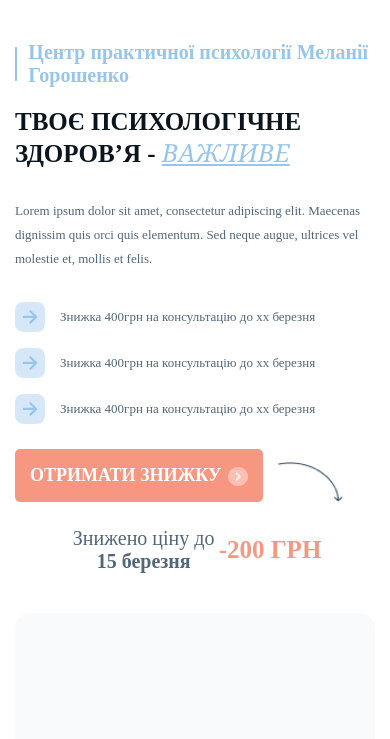
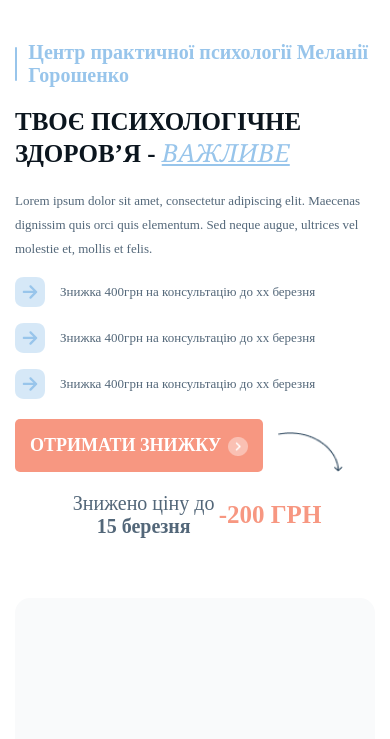
Before and after one commit to DivineBang/Goroshenko, a plain HTML site: page index.html in a window 390 px wide. Shown: the part 105-844 px from the top of the page. Drawn offline with Linux system fonts and the light colour scheme.

Commit message:
Update main.css

```diff
--- a/assets/css/main.css
+++ b/assets/css/main.css
@@ -182,7 +182,7 @@ ul,li{
     display: flex;
     align-items: end;
     gap: 15px;
-    margin: 25px 0;
+    margin: 20px 0;
 }
 .importend__btn{
     display: flex;
@@ -1242,7 +1242,7 @@ footer{
     .importend__set{
         flex-direction: column;
         align-items: center;
-        gap: 40px;
+        gap: 60px;
 
     }
     .importend__left{
@@ -1556,6 +1556,7 @@ footer{
 	}
     .importend__title{
         font-size: 30px;
+        margin: 20px 0;
     }
     .num__line{
         display: none;
@@ -1747,7 +1748,10 @@ footer{
         padding: 30px;
     }
 
-
+    .importend__text_mod{
+
+        margin-bottom: 0;
+    }
 
 
 
@@ -1934,6 +1938,7 @@ footer{
 
     .importend__text_mod{
         font-size: 13px;
+
     }
     .importend__arrow_text{
         font-size: 13px;
```
